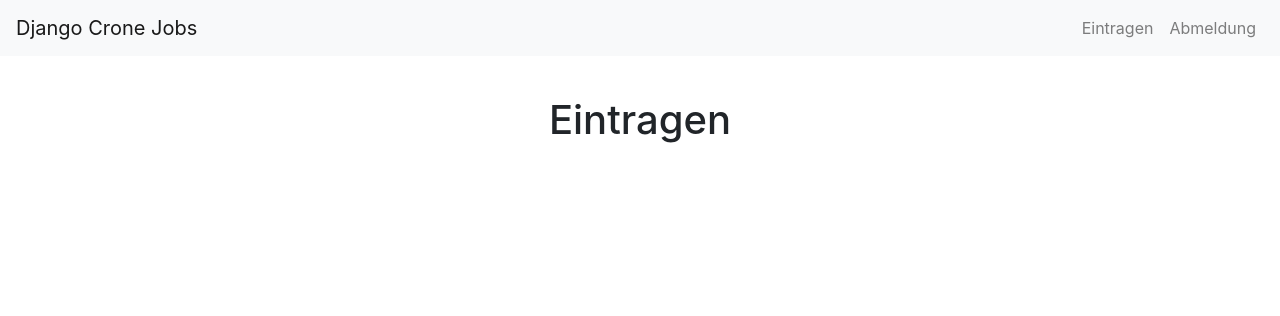
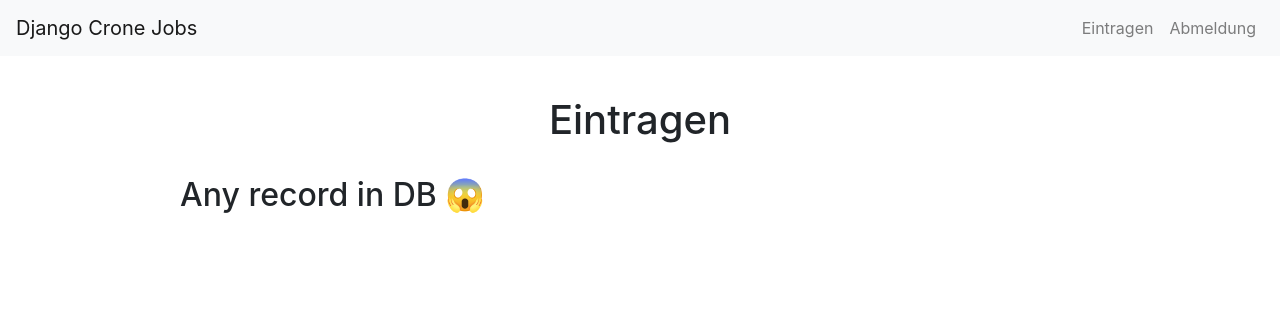
Before and after one commit to miko866/Django-Crone-Job, a Django app: page /entries/ in a window 1280 px wide. Shown: the top 316 px of the page. Run offline with Django 3.2, Linux system fonts and the light colour scheme; the visitor is signed in with stand-in values (Sample User, id 1); data that the repository does not hold is empty; some libraries are stand-ins or nearby versions.

Commit message:
Fixed some issues.

```diff
--- a/crone_job/views.py
+++ b/crone_job/views.py
@@ -8,7 +8,6 @@ from .forms import SignUpForm
 from passlib.hash import pbkdf2_sha256
 from django.contrib.auth.decorators import login_required
 import re
-from django.contrib.auth.models import User
 
 
 # Landing page for login
@@ -67,6 +66,7 @@ def register_user(request):
 	return render(request, 'register_user.html', context)
 
 
+# Decorator -> only logged user can that use
 @login_required
 # Cron Job logic
 def crone(request):
@@ -139,10 +139,12 @@ def crone(request):
 		if general_answer is None:
 			general_answer = False
 
-		# Logic for Cron
+		# Logic for Cron-Job
+		# Any radio checked show error message
 		if crone_radios != '' and crone_radios is None:
-			messages.error(request, 'Noo any Radios ...')
+			messages.error(request, 'Noo any Radios ... 😭')
 			return render(request, 'crone.html')
+		# Have one checked
 		elif crone_radios:
 			# If not only 00
 			if minutes_cron != '00' and minutes_cron is not None:
--- a/templates/crone_job/404.html
+++ b/templates/crone_job/404.html
@@ -7,6 +7,6 @@
     <title>Title</title>
 </head>
 <body>
-	<img src="{% static 'crone_job/img/django.jpg' %}" class="img-fluid" alt="Responsive image">
+	<img src="{% static 'crone_job/img/gandalf.png' %}" class="img-fluid" alt="Responsive image">
 </body>
 </html>
--- a/templates/crone_job/entries.html
+++ b/templates/crone_job/entries.html
@@ -35,6 +35,8 @@
 					  </tbody>
 					{% endfor %}
 				</table>
+			{% else %}
+				<h2>Any record in DB 😱 </h2>
 			{% endif %}
 	<!-- Fullback for not logged -->
 	{% else %}
--- a/templates/crone_job/register_user.html
+++ b/templates/crone_job/register_user.html
@@ -15,7 +15,7 @@
 						<button class="close" data-dismiss="alert">
 							<small><sup>x</sup></small>
 						</button>
-						<p>Ihr Formular weist einen Fehler auf...</p>
+						<p>Ihr Formular weist einen Fehler auf... 🏴‍☠️</p>
 						{% for field in form %}
 							{% if field.errors %}
 								{{ field.errors }}
```
Also changed, not shown: static/crone_job/img/gandalf.png (added).
